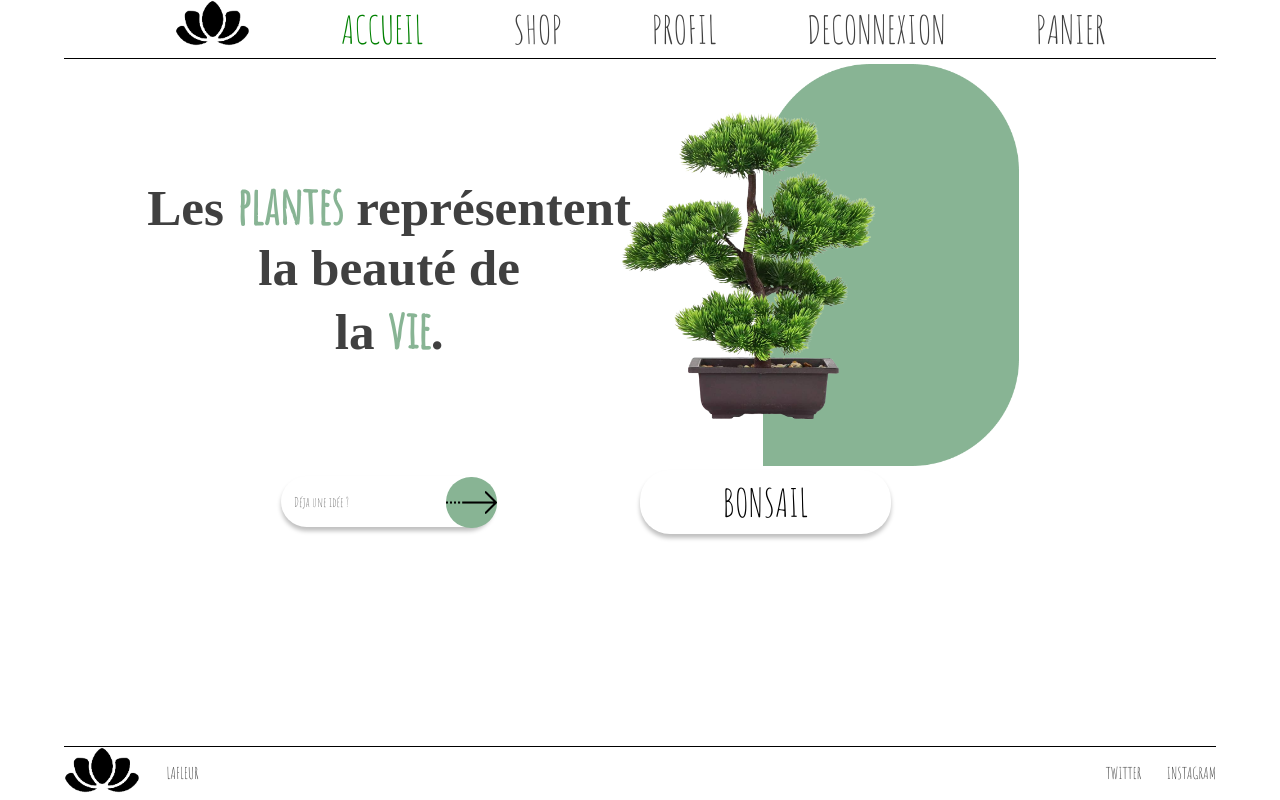
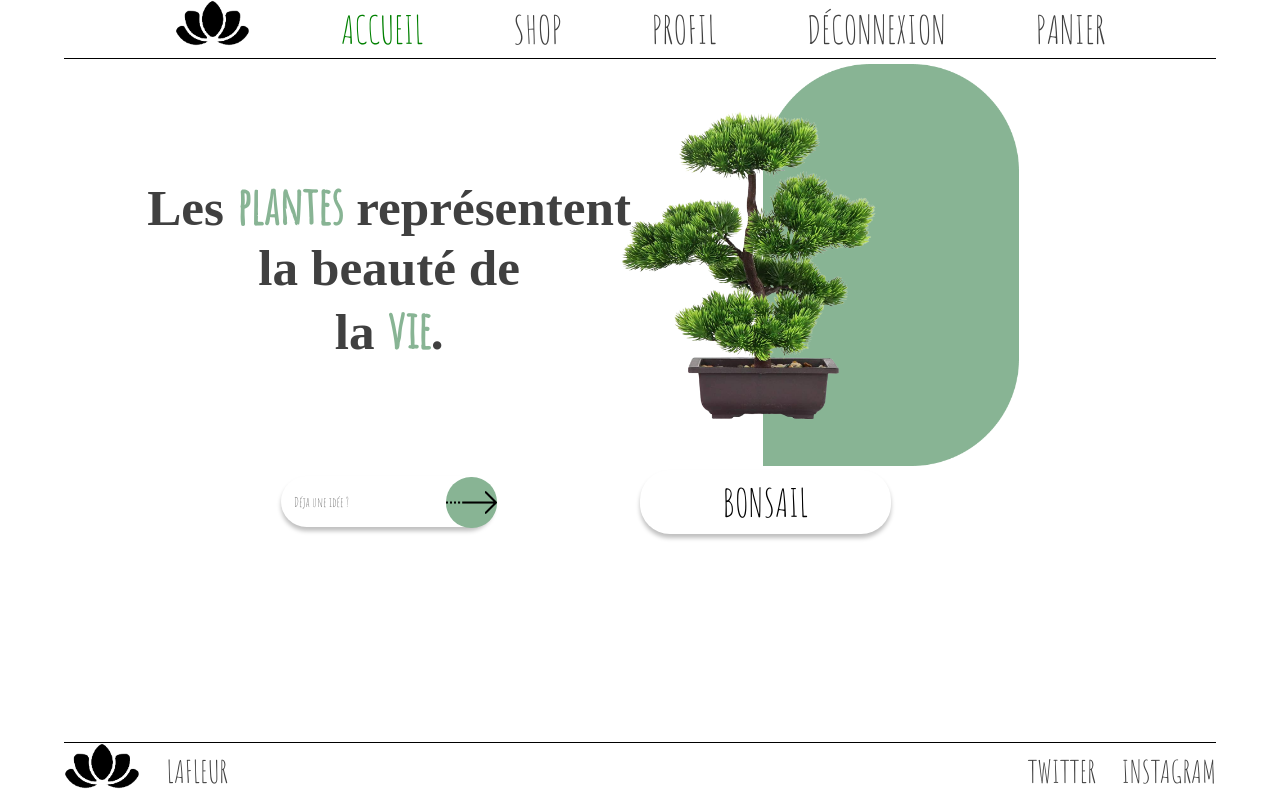
Before and after one commit to DylanAndradePereira/Lafleur, a PHP site: page / in a window 1280 px wide. Run offline with PHP 8.4, Linux system fonts and the light colour scheme; a user stored in the database is signed in; some web fonts are replaced.

Commit message:
footer lisible

```diff
--- a/css/index.css
+++ b/css/index.css
@@ -299,7 +299,7 @@ form input[type="text"]{
 #footer a{
     color: #404040;
     text-decoration: none;
-
+    font-size: 2.4vw;
 }
 
 footer img{
--- a/header.php
+++ b/header.php
@@ -27,7 +27,11 @@ if (isset($_SESSION['admin']) && ($_SESSION['admin'])){
 ?>
 
 <header>
+
+    <!-- BARRE DE NAVIGATION -->
     <ul id="navbar">
+
+        <!-- Accueil -->
         <a href="#">
             <li>
                 <img src="./icons/rmbg_logoLaFleur.png">
@@ -40,22 +44,24 @@ if (isset($_SESSION['admin']) && ($_SESSION['admin'])){
             </li>
         </a>
 
+        <!-- Boutique -->
         <a href="./shop.php">
             <li <?php $aP='Lafleur - Catalogue'; include 'verifGreen.php' ?>>
                 SHOP
             </li>
         </a>
 
+        <!-- Profil/Connexion -->
         <a href="./profil.php">
             <li <?php $aP='Profil'; include 'verifGreen.php' ?>>
                 <?php if(!isset($_SESSION['email'])){
                     echo "CONNEXION</li></a>";
                 } else {
                     echo "PROFIL</li></a>
-                    <a href='./deconnect.php'><li>DECONNEXION</li></a>
+                    <a href='./deconnect.php'><li>DÉCONNEXION</li></a>
                     ";
                 ?>
-
+                <!-- Panier (si connecté) -->
                 <a href="./panier.php">
                     <li <?php $aP='Lafleur - Panier'; include 'verifGreen.php' ?>>
                         PANIER
```
